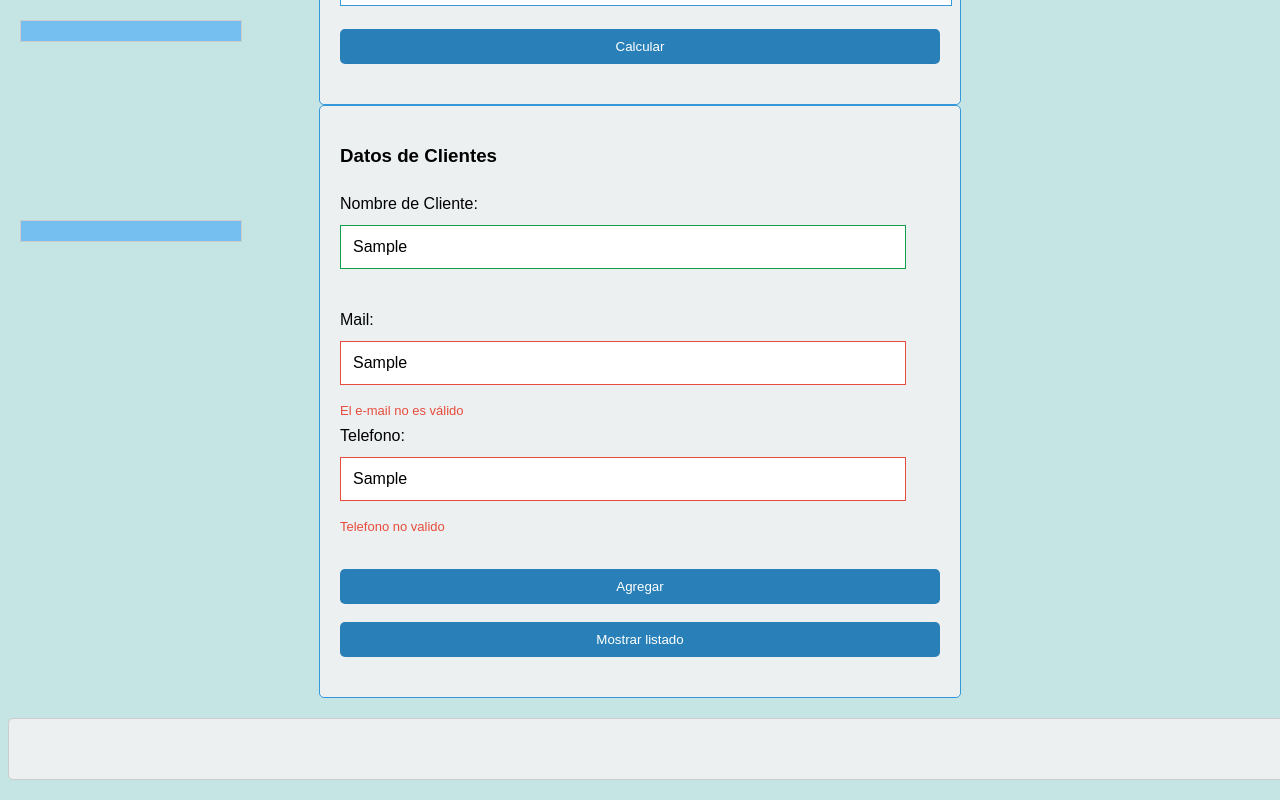
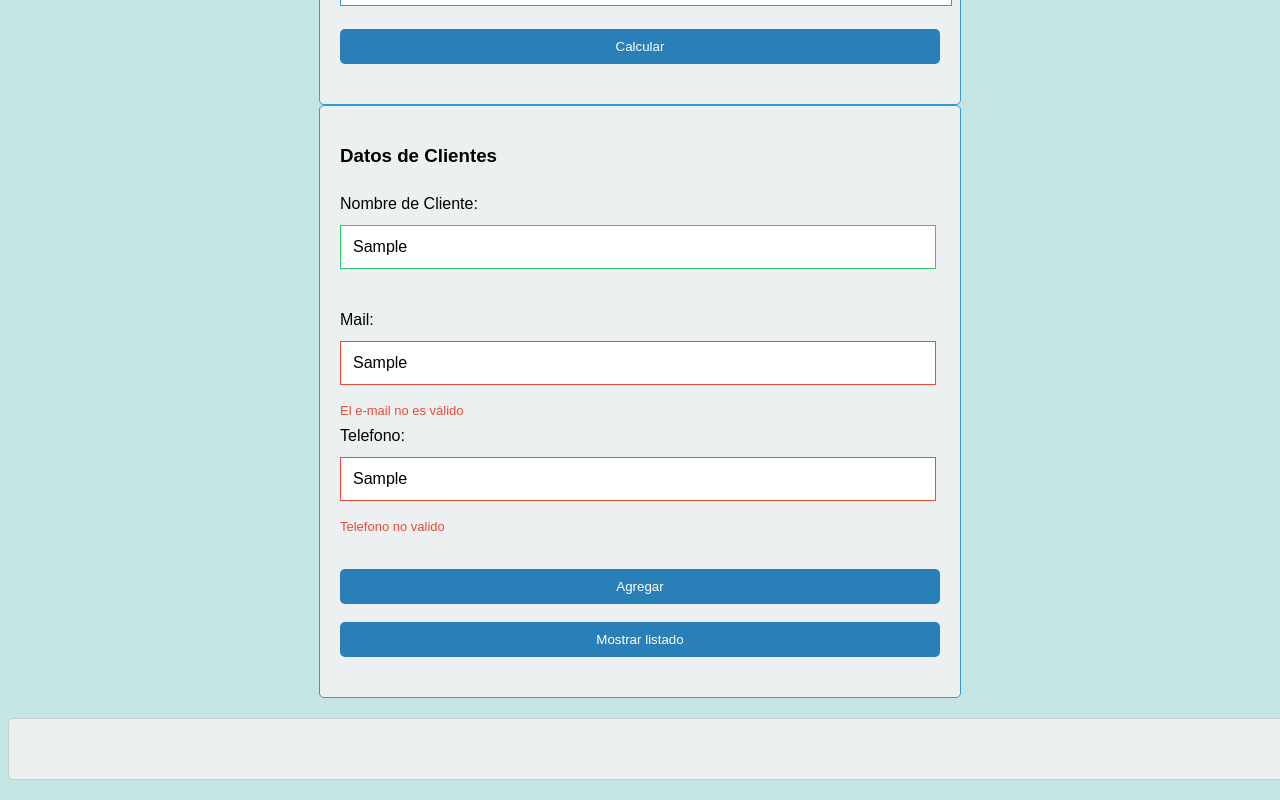
Before and after one commit to Gerard-ger/ProyectoFinalJs.47085, a plain HTML site: page index.html in a window 1280 px wide. Both pictures are taken after typing "Sample", "Sample", "Sample" into the empty fields and a click on the button "Agregar". Shown: the part 301-1101 px from the top of the page. Drawn offline with nearby package versions, Linux system fonts and the light colour scheme; no server answers.

Commit message:
segundo commit

```diff
--- a/app.js
+++ b/app.js
@@ -8,7 +8,7 @@ function Promocion(min,max,premio){
 //creo unas promos
 const promo1 = new Promocion(1000,10000, "Viaje a Mar del Plata");
 const promo2 = new Promocion(10000,100000, "Viaje a Brasil");
-const promo3 = new Promocion(100000,1000000, "Viaje al Caribe");
+const promo3 = new Promocion(100000,1000000000, "Viaje al Caribe");
 //armo una lista de promos
 const listaDePromos = [promo1,promo2,promo3];
 
--- a/estilo.css
+++ b/estilo.css
@@ -69,7 +69,7 @@ body {
     font-family: inherit;
     font-size: 16px;
     padding: 12px;
-    width: 90%;
+    width: 95%;
 }
 
 .form-control, input:focus {
@@ -77,7 +77,7 @@ body {
 }
 
 .form-control.ok input {
-    border: 1px solid #10a04c;
+    border: 1px solid #2ecc71;
 }
 
 .form-control.falla input {
@@ -141,7 +141,7 @@ tr:hover td {
 }
 
 #cuadroDolar1 {
-    position: fixed;
+    position: absolute;
     top: 10px;
     left: 10px;
     width: 200px;
@@ -149,7 +149,7 @@ tr:hover td {
 }
 
 #cuadroDolar2 {
-    position: fixed;
+    position: absolute;
     top: 210px;
     left: 10px;
     width: 200px;
```
